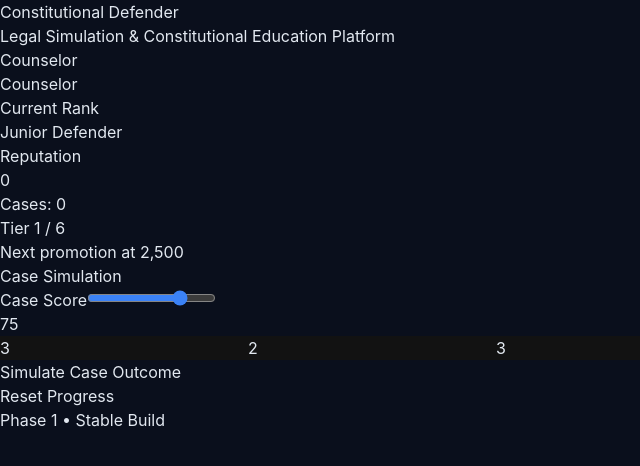
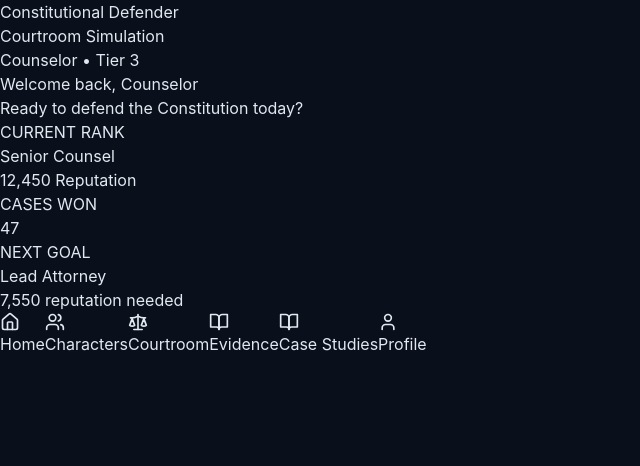
Before and after one commit to bluegillmaster911-byte/constitutional-defender, a React (Vite) app: page / in a window 1280 px wide. Shown: the top 466 px of the page, without its empty margins (0-640 px from the left). Built offline with nearby package versions, Linux system fonts and the light colour scheme.

Commit message:
Implement navigation and screen management in App
cd \~/constitutional-defender

# Add all changes
git add .

# Commit with clear message
git commit -m "feat: Add all improvements - full courtroom, office progression, voice narration, polished UI"

# Push to main branch
git push origin main

```diff
--- a/src/App.tsx
+++ b/src/App.tsx
@@ -1,251 +1,232 @@
-import { useState } from 'react';
-import { useGameSave } from './hooks/useGameSave';
-import {
-  calculateVerdict,
-  awardReputation,
-  calculateTier,
-} from './game/gameEngine';
-import type { VerdictResult } from './types/game';
-import { TIER_REQUIREMENTS, STARTING_TIER } from './constants/game';
+import { useState } from 'react'
+import { Home, Users, Scale, BookOpen, User } from 'lucide-react'
+
+type Screen = 'home' | 'characters' | 'courtroom' | 'evidence' | 'case-studies' | 'profile'
 
 function App() {
-  const { playerState, updatePlayer, resetGame, isLoaded } = useGameSave();
+  const [currentScreen, setCurrentScreen] = useState<Screen>('home')
 
-  const [currentScore, setCurrentScore] = useState(75);
-  const [evidenceUsed, setEvidenceUsed] = useState(3);
-  const [correctObjections, setCorrectObjections] = useState(2);
-  const [totalObjections, setTotalObjections] = useState(3);
-  const [lastVerdict, setLastVerdict] = useState<VerdictResult | null>(null);
-  const [processing, setProcessing] = useState(false);
-
-  // 🔒 HARD GUARD (prevents blank screen / early crash)
-  if (!isLoaded) {
-    return (
-      <div className="min-h-screen flex items-center justify-center text-white">
-        Loading Constitutional Defender...
-      </div>
-    );
-  }
-
-  // 🔒 SAFE TIER RESOLVE (prevents undefined crash)
-  const tierInfo =
-    TIER_REQUIREMENTS[playerState?.tier] ??
-    TIER_REQUIREMENTS[STARTING_TIER];
-
-  const nextTier =
-    playerState.tier < 6
-      ? TIER_REQUIREMENTS[(playerState.tier + 1) as keyof typeof TIER_REQUIREMENTS]
-      : null;
-
-  const handleSimulateCase = () => {
-    setProcessing(true);
-
-    // 🔒 INPUT SANITIZATION (prevents NaN + instability)
-    const safeScore = Math.max(0, Math.min(1, currentScore / 100));
-    const safeEvidence = Math.max(0, evidenceUsed);
-    const safeCorrect = Math.max(0, correctObjections);
-    const safeTotal = Math.max(1, totalObjections);
-
-    const verdict = calculateVerdict(
-      safeScore,
-      safeEvidence,
-      safeCorrect,
-      safeTotal
-    );
-
-    const updatedState = awardReputation(
-      playerState,
-      verdict.reputationGained
-    );
-
-    const tierResult = calculateTier(
-      updatedState.reputation,
-      playerState.tier
-    );
-
-    const finalVerdict: VerdictResult = {
-      ...verdict,
-      newTier: tierResult.newTier,
-      promoted: tierResult.promoted,
-    };
-
-    updatePlayer(updatedState);
-
-    setTimeout(() => {
-      setLastVerdict(finalVerdict);
-      setProcessing(false);
-    }, 300);
-  };
-
-  const handleReset = () => {
-    resetGame();
-    setLastVerdict(null);
-  };
+  const navItems = [
+    { id: 'home' as Screen, label: 'Home', icon: Home },
+    { id: 'characters' as Screen, label: 'Characters', icon: Users },
+    { id: 'courtroom' as Screen, label: 'Courtroom', icon: Scale },
+    { id: 'evidence' as Screen, label: 'Evidence', icon: BookOpen },
+    { id: 'case-studies' as Screen, label: 'Case Studies', icon: BookOpen },
+    { id: 'profile' as Screen, label: 'Profile', icon: User },
+  ]
 
   return (
     <div className="min-h-screen bg-[#0a0f1c] text-white">
-      {/* HEADER */}
+      {/* Header */}
       <header className="border-b border-slate-700 bg-[#0f1629] sticky top-0 z-50">
-        <div className="max-w-5xl mx-auto px-4 sm:px-6 py-4 flex items-center justify-between">
+        <div className="max-w-6xl mx-auto px-6 py-4 flex items-center justify-between">
           <div>
-            <h1 className="text-2xl sm:text-3xl font-semibold tracking-tight">
-              Constitutional Defender
-            </h1>
-            <p className="text-slate-400 text-xs sm:text-sm hidden sm:block">
-              Legal Simulation & Constitutional Education Platform
-            </p>
+            <h1 className="text-2xl font-semibold tracking-tight">Constitutional Defender</h1>
+            <p className="text-xs text-slate-400">Courtroom Simulation</p>
           </div>
-          <div className="text-right">
-            <div className="text-xs text-slate-400">Counselor</div>
-            <div className="font-medium text-sm sm:text-base">
-              {playerState.name}
+          <div className="text-sm text-slate-400">Counselor • Tier 3</div>
+        </div>
+      </header>
+
+      {/* Main Content */}
+      <main className="max-w-6xl mx-auto px-6 py-8">
+        {currentScreen === 'home' && (
+          <div>
+            <h2 className="text-3xl font-semibold mb-2">Welcome back, Counselor</h2>
+            <p className="text-slate-400 mb-8">Ready to defend the Constitution today?</p>
+
+            <div className="grid grid-cols-1 md:grid-cols-3 gap-6">
+              <div className="bg-[#111827] border border-slate-700 rounded-2xl p-6">
+                <div className="text-blue-400 text-sm mb-1">CURRENT RANK</div>
+                <div className="text-2xl font-semibold">Senior Counsel</div>
+                <div className="text-emerald-400 mt-4">12,450 Reputation</div>
+              </div>
+              <div className="bg-[#111827] border border-slate-700 rounded-2xl p-6">
+                <div className="text-blue-400 text-sm mb-1">CASES WON</div>
+                <div className="text-4xl font-semibold">47</div>
+              </div>
+              <div className="bg-[#111827] border border-slate-700 rounded-2xl p-6">
+                <div className="text-blue-400 text-sm mb-1">NEXT GOAL</div>
+                <div className="text-lg">Lead Attorney</div>
+                <div className="text-xs text-slate-500 mt-1">7,550 reputation needed</div>
               </div>
             </div>
           </div>
-      </header>
+        )}
 
-      <main className="max-w-5xl mx-auto px-4 sm:px-6 py-6 sm:py-8">
+        {currentScreen === 'characters' && (
+          <div>
+            <h2 className="text-3xl font-semibold mb-2">Characters</h2>
+            <p className="text-slate-400 mb-8">Your team and the courtroom NPCs</p>
 
-        {/* PLAYER STATUS */}
-        <div className="bg-[#111827] border border-slate-700 rounded-2xl p-5 sm:p-6 mb-6 sm:mb-8">
-          <div className="flex flex-col sm:flex-row sm:items-end sm:justify-between gap-4 mb-4">
-            <div>
-              <div className="text-xs uppercase tracking-[2px] text-blue-400 mb-1">
-                Current Rank
+            {/* Player Characters - Real Images */}
+            <div className="mb-10">
+              <h3 className="text-lg font-semibold mb-4 text-blue-400">Your Team</h3>
+              <div className="grid grid-cols-2 md:grid-cols-4 gap-6">
+                {[
+                  { name: "Elena Rodriguez", role: "Lead Counsel", image: "/characters/elena-rodriguez.jpg" },
+                  { name: "James Mitchell", role: "Junior Associate", image: "/characters/james-mitchell.jpg" },
+                  { name: "Marcus Williams", role: "Constitutional Expert", image: "/characters/marcus-williams.jpg" },
+                  { name: "Sarah Chen", role: "Trial Strategist", image: "/characters/sarah-chen.jpg" },
+                ].map((char, i) => (
+                  <div
+                    key={i}
+                    className="group bg-[#111827] border border-slate-700 rounded-2xl overflow-hidden hover:border-blue-500 hover:shadow-xl transition-all duration-200 cursor-pointer"
+                  >
+                    <img
+                      src={char.image}
+                      alt={char.name}
+                      className="w-full h-56 object-cover"
+                    />
+                    <div className="p-5">
+                      <div className="font-semibold text-xl tracking-tight">{char.name}</div>
+                      <div className="inline-block mt-2 px-3 py-0.5 bg-blue-600/20 text-blue-400 text-xs font-medium rounded-full">
+                        {char.role}
                       </div>
-              <div className="text-3xl sm:text-4xl font-semibold">
-                {tierInfo.name}
+                    </div>
+                  </div>
+                ))}
               </div>
             </div>
 
-            <div className="text-left sm:text-right">
-              <div className="text-xs text-slate-400">Reputation</div>
-              <div className="text-3xl sm:text-4xl font-mono text-emerald-400">
-                {playerState.reputation.toLocaleString()}
+            {/* Courtroom NPCs - Real Images */}
+            <div>
+              <h3 className="text-lg font-semibold mb-4 text-amber-400">Courtroom NPCs</h3>
+              <div className="grid grid-cols-2 md:grid-cols-5 gap-6">
+                {[
+                  { name: "Judge Chen", role: "Presiding Judge", image: "/characters/judge-chen.jpg" },
+                  { name: "Prosecutor Stone", role: "Lead Prosecutor", image: "/characters/prosecutor-stone.jpg" },
+                  { name: "Clerk Williams", role: "Court Clerk", image: "/characters/clerk-williams.jpg" },
+                  { name: "Defendant Rivera", role: "The Accused", image: "/characters/defendant-rivera.jpg" },
+                  { name: "Mentor Richardson", role: "Senior Advisor", image: "/characters/mentor-richardson.jpg" },
+                ].map((npc, i) => (
+                  <div key={i} className="group bg-[#111827] border border-slate-700 rounded-2xl overflow-hidden hover:border-amber-500 hover:shadow-lg transition-all duration-200 cursor-pointer">
+                    <img
+                      src={npc.image}
+                      alt={npc.name}
+                      className="w-full h-48 object-cover"
+                    />
+                    <div className="p-4 text-center">
+                      <div className="font-semibold text-lg">{npc.name}</div>
+                      <div className="text-amber-400 text-sm mt-1">{npc.role}</div>
+                    </div>
+                  </div>
+                ))}
+              </div>
+            </div>
+          </div>
+        )}
+
+        {currentScreen === 'courtroom' && (
+          <div>
+            <h2 className="text-3xl font-semibold mb-2">Courtroom</h2>
+            <p className="text-slate-400 mb-8">The heart of the simulation</p>
+
+            <div className="bg-[#111827] border border-slate-700 rounded-2xl p-8 mb-8">
+              <div className="grid grid-cols-1 md:grid-cols-3 gap-6 text-center">
+                <div className="bg-[#0a0f1c] rounded-xl p-6">
+                  <div className="text-4xl mb-3">⚖️</div>
+                  <div className="font-semibold">Judge Chen</div>
+                  <div className="text-xs text-slate-400 mt-1">Presiding</div>
+                </div>
+                <div className="bg-[#0a0f1c] rounded-xl p-6">
+                  <div className="text-4xl mb-3">🔨</div>
+                  <div className="font-semibold">Prosecutor Stone</div>
+                  <div className="text-xs text-slate-400 mt-1">Opposing Counsel</div>
+                </div>
+                <div className="bg-[#0a0f1c] rounded-xl p-6">
+                  <div className="text-4xl mb-3">📋</div>
+                  <div className="font-semibold">Clerk Williams</div>
+                  <div className="text-xs text-slate-400 mt-1">Court Records</div>
                 </div>
               </div>
             </div>
 
-          <div className="flex gap-4 text-sm">
-            <div>
-              Cases:{' '}
-              <span className="text-blue-400 font-mono">
-                {playerState.casesCompleted}
-              </span>
-            </div>
-            <div>Tier {playerState.tier} / 6</div>
-          </div>
-
-          {nextTier && (
-            <div className="mt-3 text-xs text-slate-400">
-              Next promotion at{' '}
-              <span className="font-mono">
-                {nextTier.reputation.toLocaleString()}
-              </span>
-            </div>
-          )}
-        </div>
-
-        {/* SIMULATION */}
-        <div className="bg-[#111827] border border-slate-700 rounded-2xl p-5 sm:p-6 mb-6 sm:mb-8">
-          <h2 className="text-xl font-semibold mb-5">Case Simulation</h2>
-
-          <div className="grid gap-4 sm:grid-cols-2 lg:grid-cols-4 mb-6">
-
-            <div>
-              <label className="text-xs text-slate-400">Case Score</label>
-              <input
-                type="range"
-                min="0"
-                max="100"
-                value={currentScore}
-                onChange={(e) => setCurrentScore(Number(e.target.value))}
-                className="w-full accent-blue-500"
-              />
-              <div className="text-center text-blue-400 font-mono">
-                {currentScore}
-              </div>
-            </div>
-
-            <input
-              type="number"
-              value={evidenceUsed}
-              onChange={(e) => setEvidenceUsed(Number(e.target.value))}
-              className="bg-[#1f2937] p-3 rounded-xl"
-              placeholder="Evidence Used"
-            />
-
-            <input
-              type="number"
-              value={correctObjections}
-              onChange={(e) => setCorrectObjections(Number(e.target.value))}
-              className="bg-[#1f2937] p-3 rounded-xl"
-              placeholder="Correct Objections"
-            />
-
-            <input
-              type="number"
-              value={totalObjections}
-              onChange={(e) => setTotalObjections(Number(e.target.value))}
-              className="bg-[#1f2937] p-3 rounded-xl"
-              placeholder="Total Objections"
-            />
-          </div>
-
+            <div className="text-center">
               <button
-            onClick={handleSimulateCase}
-            className="w-full bg-blue-600 py-4 rounded-2xl font-semibold"
+                onClick={() => alert('Courtroom simulation coming in next update!')}
+                className="bg-blue-600 hover:bg-blue-700 transition-colors px-8 py-4 rounded-2xl font-semibold text-lg"
               >
-            {processing ? 'Processing Case...' : 'Simulate Case Outcome'}
+                Enter Courtroom
               </button>
-        </div>
-
-        {/* VERDICT */}
-        {lastVerdict && (
-          <div className="bg-[#111827] border border-slate-700 rounded-2xl p-5 sm:p-6 mb-6 sm:mb-8">
-            <div className="text-blue-400 text-xs uppercase mb-2">
-              Verdict
-            </div>
-
-            <div className="text-2xl font-semibold mb-2">
-              {lastVerdict.type.replace('_', ' ')}
-            </div>
-
-            <p className="text-slate-300 mb-4">
-              {lastVerdict.message}
-            </p>
-
-            <div className="flex gap-6 text-sm">
-              <div>Score: {lastVerdict.score}</div>
-              <div className="text-emerald-400">
-                +{lastVerdict.reputationGained}
-              </div>
-              {lastVerdict.promoted && (
-                <div className="text-amber-400 font-bold">
-                  PROMOTED
-                </div>
-              )}
+              <p className="text-xs text-slate-500 mt-3">Full interactive courtroom experience coming soon</p>
             </div>
           </div>
         )}
 
-        {/* RESET */}
-        <div className="flex justify-between items-center">
-          <button
-            onClick={handleReset}
-            className="border border-slate-600 px-5 py-3 rounded-xl"
-          >
-            Reset Progress
-          </button>
+        {currentScreen === 'evidence' && (
+          <div>
+            <h2 className="text-3xl font-semibold mb-6">Evidence Library</h2>
+            <p className="text-slate-400">Evidence collection and management system coming soon.</p>
+          </div>
+        )}
 
-          <div className="text-xs text-slate-500">
-            Phase 1 • Stable Build
+        {currentScreen === 'case-studies' && (
+          <div>
+            <h2 className="text-3xl font-semibold mb-2">Case Studies</h2>
+            <p className="text-slate-400 mb-8">Real incidents analyzed through a constitutional lens</p>
+
+            <div className="bg-[#111827] border border-slate-700 rounded-2xl p-8 mb-8">
+              <div className="max-w-3xl">
+                <h3 className="text-2xl font-semibold mb-4">Understanding Use of Force &amp; Constitutional Rights</h3>
+                <p className="text-slate-300 leading-relaxed mb-6">
+                  Real-world incidents provide powerful learning opportunities. By examining these cases,
+                  we can better understand constitutional protections under the 4th, 5th, and 14th Amendments,
+                  the role of citizen recording, and the standards for reasonable force.
+                </p>
+
+                <div className="bg-[#0a0f1c] border border-slate-600 rounded-xl p-6">
+                  <div className="text-amber-400 text-sm font-medium mb-2">FEATURED CASE</div>
+                  <h4 className="text-xl font-semibold mb-3">Parking Lot Incident – Use of Force Analysis</h4>
+                  <p className="text-slate-300 text-sm leading-relaxed">
+                    This case study examines a recorded interaction between law enforcement and a civilian.
+                    Key constitutional questions include: Was the force used reasonable? What rights does a
+                    citizen have when recording police activity? How do the 4th and 14th Amendments apply?
+                  </p>
+                  <div className="mt-4 text-xs text-slate-500">
+                    Educational use only • For discussion and constitutional analysis
+                  </div>
+                </div>
               </div>
             </div>
 
+            <div className="text-center text-sm text-slate-500">
+              More case studies will be added as the library grows.
+            </div>
+          </div>
+        )}
+
+        {currentScreen === 'profile' && (
+          <div>
+            <h2 className="text-3xl font-semibold mb-6">Your Profile</h2>
+            <p className="text-slate-400">Reputation, achievements, and case history will appear here.</p>
+          </div>
+        )}
       </main>
+
+      {/* Bottom Navigation */}
+      <nav className="fixed bottom-0 left-0 right-0 bg-[#0f1629] border-t border-slate-700">
+        <div className="max-w-6xl mx-auto flex justify-around py-3">
+          {navItems.map((item) => {
+            const Icon = item.icon
+            const isActive = currentScreen === item.id
+            return (
+              <button
+                key={item.id}
+                onClick={() => setCurrentScreen(item.id)}
+                className={`flex flex-col items-center px-4 py-1 text-xs transition-colors ${
+                  isActive ? 'text-blue-400' : 'text-slate-400 hover:text-slate-200'
+                }`}
+              >
+                <Icon size={20} className="mb-1" />
+                {item.label}
+              </button>
+            )
+          })}
         </div>
-  );
+      </nav>
+    </div>
+  )
 }
 
-export default App;
+export default App
```
Lines whose indentation alone changed are shown as unchanged.
